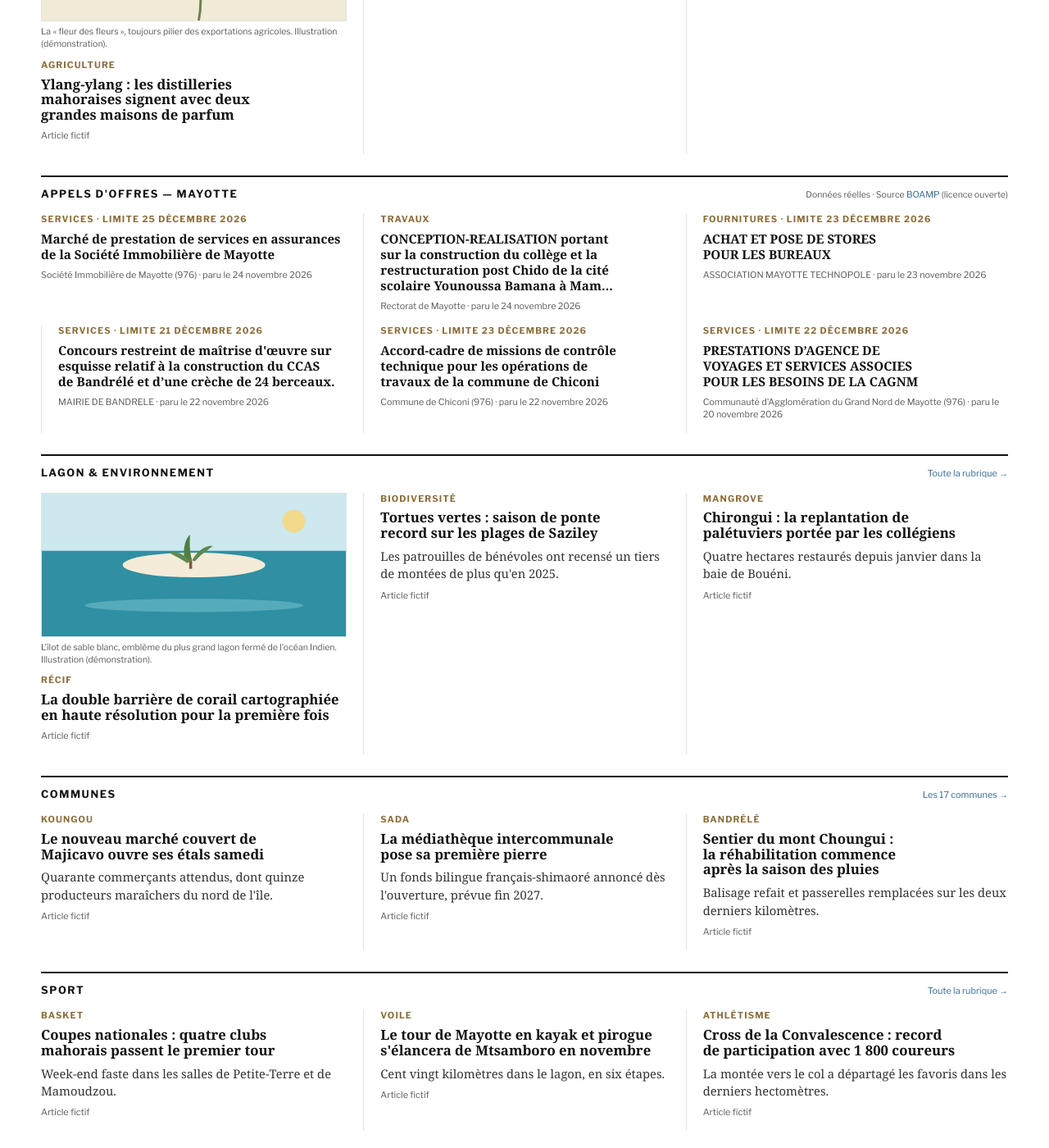
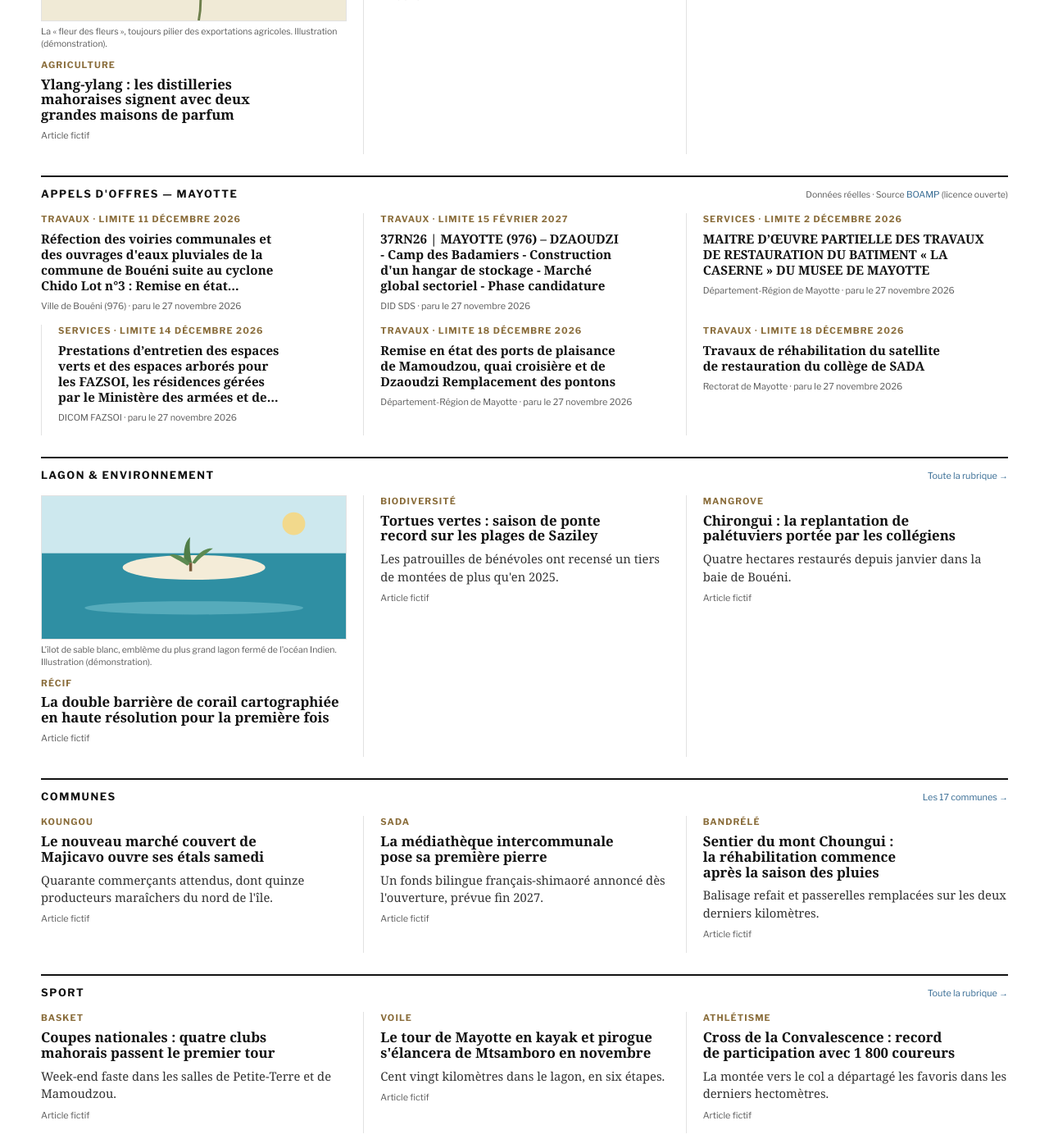
Before and after one commit to esdine/observateur-mayotte, a Jekyll site: the page built from index.html, in a window 1280 px wide and 1400 px high, scrolled down 1578 px. Shown: the whole window at 82% size. Built offline with Jekyll 4.4.1, drawn with Linux system fonts in a browser that asks for light colours; some web fonts are replaced; some of the changed text lies outside the part shown.

Commit message:
Édition du matin : météo et revue de presse

```diff
--- a/_data/marches.yml
+++ b/_data/marches.yml
@@ -1,43 +1,44 @@
 # Genere par outils/maj_marches.py - source BOAMP (open data, licence ouverte)
 avis:
-  - objet: "Marché de prestation de services en assurances de la Société Immobilière de Mayotte"
-    acheteur: "Société Immobilière de Mayotte (976)"
+  - objet: "Réfection des voiries communales et des ouvrages d'eaux pluviales de la commune de Bouéni suite au cyclone Chido Lot n°3 : Remise en état…"
+    acheteur: "Ville de Bouéni (976)"
+    type: "Travaux"
+    famille: "Marchés entre 90 k€ et seuils européens"
+    parution: "27 novembre 2026"
+    limite: "11 décembre 2026"
+    lien: "https://www.boamp.fr/pages/avis/?q=idweb:26-115161"
+  - objet: "37RN26 | MAYOTTE (976) – DZAOUDZI - Camp des Badamiers - Construction d'un hangar de stockage - Marché global sectoriel - Phase candidature"
+    acheteur: "DID SDS"
+    type: "Travaux"
+    famille: "Marchés entre 90 k€ et seuils européens"
+    parution: "27 novembre 2026"
+    limite: "15 février 2027"
+    lien: "https://www.boamp.fr/pages/avis/?q=idweb:26-115119"
+  - objet: "MAITRE D’ŒUVRE PARTIELLE DES TRAVAUX DE RESTAURATION DU BATIMENT « LA CASERNE » DU MUSEE DE MAYOTTE"
+    acheteur: "Département-Région de Mayotte"
     type: "Services"
     famille: "Marchés européens"
-    parution: "24 novembre 2026"
-    limite: "25 décembre 2026"
-    lien: "https://www.boamp.fr/pages/avis/?q=idweb:26-113247"
-  - objet: "CONCEPTION-REALISATION portant sur la construction du collège et la restructuration post Chido de la cité scolaire Younoussa Bamana à Mam…"
+    parution: "27 novembre 2026"
+    limite: "2 décembre 2026"
+    lien: "https://www.boamp.fr/pages/avis/?q=idweb:26-114835"
+  - objet: "Prestations d’entretien des espaces verts et des espaces arborés pour les FAZSOI, les résidences gérées par le Ministère des armées et de…"
+    acheteur: "DICOM FAZSOI"
+    type: "Services"
+    famille: "Marchés européens"
+    parution: "27 novembre 2026"
+    limite: "14 décembre 2026"
+    lien: "https://www.boamp.fr/pages/avis/?q=idweb:26-114643"
+  - objet: "Remise en état des ports de plaisance de Mamoudzou, quai croisière et de Dzaoudzi Remplacement des pontons"
+    acheteur: "Département-Région de Mayotte"
+    type: "Travaux"
+    famille: "Marchés européens"
+    parution: "27 novembre 2026"
+    limite: "18 décembre 2026"
+    lien: "https://www.boamp.fr/pages/avis/?q=idweb:26-114819"
+  - objet: "Travaux de réhabilitation du satellite de restauration du collège de SADA"
     acheteur: "Rectorat de Mayotte"
     type: "Travaux"
-    famille: "Marchés européens"
-    parution: "24 novembre 2026"
-    lien: "https://www.boamp.fr/pages/avis/?q=idweb:26-113230"
-  - objet: "ACHAT ET POSE DE STORES POUR LES BUREAUX"
-    acheteur: "ASSOCIATION MAYOTTE TECHNOPOLE"
-    type: "Fournitures"
-    famille: "Marchés <90 k€ (MAPA)"
-    parution: "23 novembre 2026"
-    limite: "23 décembre 2026"
-    lien: "https://www.boamp.fr/pages/avis/?q=idweb:26-113231"
-  - objet: "Concours restreint de maîtrise d'œuvre sur esquisse relatif à la construction du CCAS de Bandrélé et d’une crèche de 24 berceaux."
-    acheteur: "MAIRIE DE BANDRELE"
-    type: "Services"
-    famille: "Marchés européens"
-    parution: "22 novembre 2026"
-    limite: "21 décembre 2026"
-    lien: "https://www.boamp.fr/pages/avis/?q=idweb:26-112745"
-  - objet: "Accord-cadre de missions de contrôle technique pour les opérations de travaux de la commune de Chiconi"
-    acheteur: "Commune de Chiconi (976)"
-    type: "Services"
-    famille: "Marchés européens"
-    parution: "22 novembre 2026"
-    limite: "23 décembre 2026"
-    lien: "https://www.boamp.fr/pages/avis/?q=idweb:26-112761"
-  - objet: "PRESTATIONS D’AGENCE DE VOYAGES ET SERVICES ASSOCIES POUR LES BESOINS DE LA CAGNM"
-    acheteur: "Communauté d'Agglomération du Grand Nord de Mayotte (976)"
-    type: "Services"
-    famille: "Marchés européens"
-    parution: "20 novembre 2026"
-    limite: "22 décembre 2026"
-    lien: "https://www.boamp.fr/pages/avis/?q=idweb:26-112188"
+    famille: "Marchés entre 90 k€ et seuils européens"
+    parution: "27 novembre 2026"
+    limite: "18 décembre 2026"
+    lien: "https://www.boamp.fr/pages/avis/?q=idweb:26-115123"
--- a/_data/meteo.yml
+++ b/_data/meteo.yml
@@ -1,8 +1,8 @@
 # Genere par outils/maj_meteo.py - source Open-Meteo (donnees reelles)
-date_affichee: "Mercredi 25 novembre 2026"
-tmin: 26
+date_affichee: "Vendredi 27 novembre 2026"
+tmin: 25
 tmax: 31
-ciel: "Bruine"
-vent_kmh: 15
+ciel: "Orages"
+vent_kmh: 8
 temp_mer: 30
-maj: "2026-11-25T14:42+0300"
+maj: "2026-11-27T14:24+0300"
--- a/_data/revue.yml
+++ b/_data/revue.yml
@@ -3,33 +3,33 @@ sources:
   - nom: "Mayotte Hebdo"
     site: "https://mayottehebdo.com/"
     titres:
-      - titre: "Dembéni : un adolescent de 17 ans est décédé après avoir été blessé à la machette"
-        lien: "https://www.mayottehebdo.com/actualite/breves/dembeni-un-adolescent-de-17-ans-est-decede-apres-avoir-ete-blesse-a-la-machette/"
-      - titre: "Le monde agricole mahorais se donne rendez-vous à Coconi le 3 décembre"
-        lien: "https://www.mayottehebdo.com/actualite/breves/le-monde-agricole-mahorais-se-donne-rendez-vous-a-coconi-le-3-decembre/"
-      - titre: "« Momojou en fête » revient du 1er au 6 décembre à Mamoudzou"
-        lien: "https://www.mayottehebdo.com/actualite/breves/momojou-en-fete-revient-du-1er-au-6-decembre-a-mamoudzou/"
-      - titre: "Sohoa : une journée de sensibilisation aux déchets et à leurs impacts sur la santé"
-        lien: "https://www.mayottehebdo.com/actualite/breves/sohoa-une-journee-de-sensibilisation-aux-dechets-et-a-leurs-impacts-sur-la-sante/"
+      - titre: "13 personnes interpellées lors d’une opération de police à Tsoundzou"
+        lien: "https://www.mayottehebdo.com/actualite/breves/13-personnes-interpellees-lors-dune-operation-de-police-a-tsoundzou/"
+      - titre: "Le Département-Région de Mayotte ouvre progressivement ses subventions pour 2027"
+        lien: "https://www.mayottehebdo.com/actualite/breves/le-departement-region-de-mayotte-ouvre-progressivement-ses-subventions-pour-2027/"
+      - titre: "L’inflation accélère à Mayotte et atteint 2,2 % sur un an en octobre"
+        lien: "https://www.mayottehebdo.com/actualite/breves/linflation-accelere-a-mayotte-et-atteint-22-sur-un-an-en-octobre/"
+      - titre: "« On doit s’adapter à fuir la violence, alors qu’on est au lycée », sur le barrage de Kahani, la peur des lycéens"
+        lien: "https://www.mayottehebdo.com/actualite/education/on-doit-sadapter-a-fuir-la-violence-alors-quon-est-au-lycee-sur-le-barrage-de-kahani-la-peur-des-lyceens/"
   - nom: "Le Journal de Mayotte"
     site: "https://lejournaldemayotte.yt/"
     titres:
-      - titre: "Ceta’Maore sollicite les observations de mammifères marins pour le projet Voumoja Baharini"
-        lien: "https://lejournaldemayotte.yt/articles/cetamaore-sollicite-les-observations-de-mammiferes-marins-pour-le-projet-voumoja-baharini"
-      - titre: "Dembéni accueille la clôture de Novembre Vert 2026 avec la Journée des Partenaires « Soukou yatru »"
-        lien: "https://lejournaldemayotte.yt/articles/dembeni-accueille-la-cloture-de-novembre-vert-2026-avec-la-journee-des-partenaires-soukou-yatru"
-      - titre: "Appel à témoins après l’installation d’un barrage sur la RN2 entre Tsararano et Ongoujou"
-        lien: "https://lejournaldemayotte.yt/articles/appel-a-temoins-apres-linstallation-dun-barrage-sur-la-rn2-entre-tsararano-et-ongoujou"
-      - titre: "Difficultés d’accès au 15 à Mayotte : le 18 conseillé en cas d’urgence vitale"
-        lien: "https://lejournaldemayotte.yt/articles/difficultes-dacces-au-15-a-mayotte-le-18-conseille-en-cas-durgence-vitale"
+      - titre: "Appel à candidatures pour le comité des jeunes de Kawéni jusqu’au 18 décembre 2026"
+        lien: "https://lejournaldemayotte.yt/articles/appel-a-candidatures-pour-le-comite-des-jeunes-de-kaweni-jusquau-18-decembre-2026"
+      - titre: "Le Fête de la vanille à Mayotte : une édition élargie pour valoriser la filière locale"
+        lien: "https://lejournaldemayotte.yt/articles/le-fete-de-la-vanille-a-mayotte-une-edition-elargie-pour-valoriser-la-filiere-locale-copie-copie-copie"
+      - titre: "Le maire de Mamoudzou salué pour sa gestion municipale et face au cyclone Chido"
+        lien: "https://lejournaldemayotte.yt/articles/le-maire-de-mamoudzou-salue-pour-sa-gestion-municipale-et-face-au-cyclone-chido"
+      - titre: "La CCSud Mayotte parmi les premières collectivités intégrées au programme Littoraux 360"
+        lien: "https://lejournaldemayotte.yt/articles/la-ccsud-mayotte-parmi-les-premieres-collectivites-integrees-au-programme-littoraux-360"
   - nom: "L'Info Kwezi"
     site: "https://www.linfokwezi.fr/"
     titres:
-      - titre: "Le bilan 2026 de l’Ifrecor révèle une dégradation alarmante des récifs coralliens de Mayotte"
-        lien: "https://www.linfokwezi.fr/le-bilan-2026-de-lifrecor-revele-une-degradation-alarmante-des-recifs-coralliens-de-mayotte/"
-      - titre: "Madi Moussa Velou élu à la présidence du Conseil de surveillance du CHM"
-        lien: "https://www.linfokwezi.fr/madi-moussa-velou-elu-a-la-presidence-du-conseil-de-surveillance-du-chm/"
-      - titre: "Quatre ans de prison pour trois jeunes impliqués dans une violente extorsion et le caillassage de gendarmes"
-        lien: "https://www.linfokwezi.fr/quatre-ans-de-prison-pour-trois-jeunes-impliques-dans-une-violente-extorsion-et-le-caillassage-de-gendarmes/"
-      - titre: "Le Département-Région lance sa campagne de subventions pour l’année 2027"
-        lien: "https://www.linfokwezi.fr/le-departement-region-lance-sa-campagne-de-subventions-pour-lannee-2027/"
+      - titre: "Cinq Iraniens et deux Pakistanais condamnés pour trafic de drogue par le tribunal de Mamoudzou"
+        lien: "https://www.linfokwezi.fr/cinq-iraniens-et-deux-pakistanais-condamnes-pour-trafic-de-drogue-par-le-tribunal-de-mamoudzou/"
+      - titre: "Ambdilwahedou Soumaïla reçoit le prix du maire de l’année 2026"
+        lien: "https://www.linfokwezi.fr/ambdilwahedou-soumaila-recoit-le-prix-du-maire-de-lannee-2026/"
+      - titre: "“Un lycéen de 16 ans meurt après une rixe à Kahani”, le procureur communique"
+        lien: "https://www.linfokwezi.fr/un-lyceen-de-16-ans-meurt-apres-une-rixe-a-kahani/"
+      - titre: "Votre France Mayotte Matin vient de paraître"
+        lien: "https://www.linfokwezi.fr/votre-france-mayotte-matin-vient-de-paraitre-255/"
```
